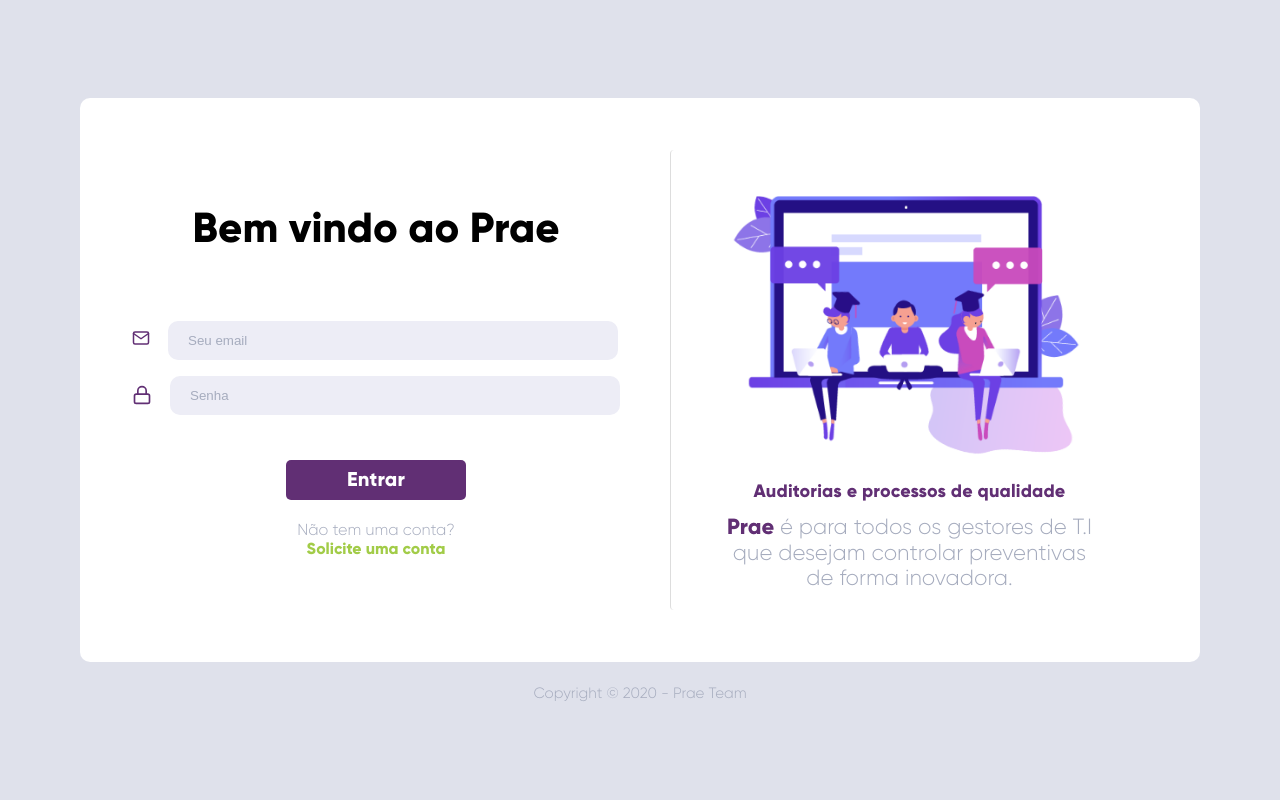
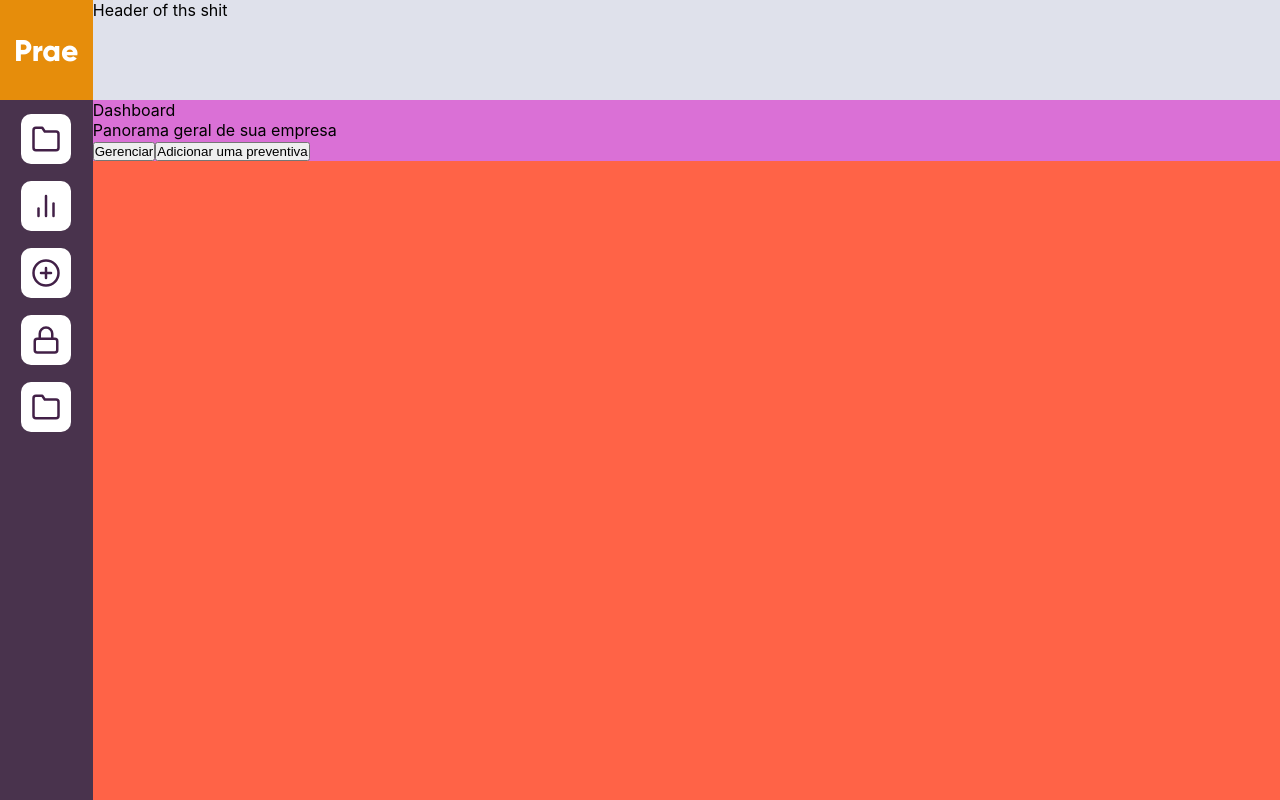
Before and after one commit to rossignolli/prae, a React (Create React App) app: page / in a window 1280 px wide. Built offline with nearby package versions, Linux system fonts and the light colour scheme.

Commit message:
Update App.js

```diff
--- a/src/App.js
+++ b/src/App.js
@@ -1,14 +1,15 @@
 import React from 'react';
 import Logon from './pages/Login'
 import '../src/global.css'
-
+import Dashboard from '../src/pages/Dashboard'
 
 
 import './App.css';
 
 function App() {
   return (
-    <Logon/>
+    //<Logon/>
+    <Dashboard/>
   );
 }
 
```
